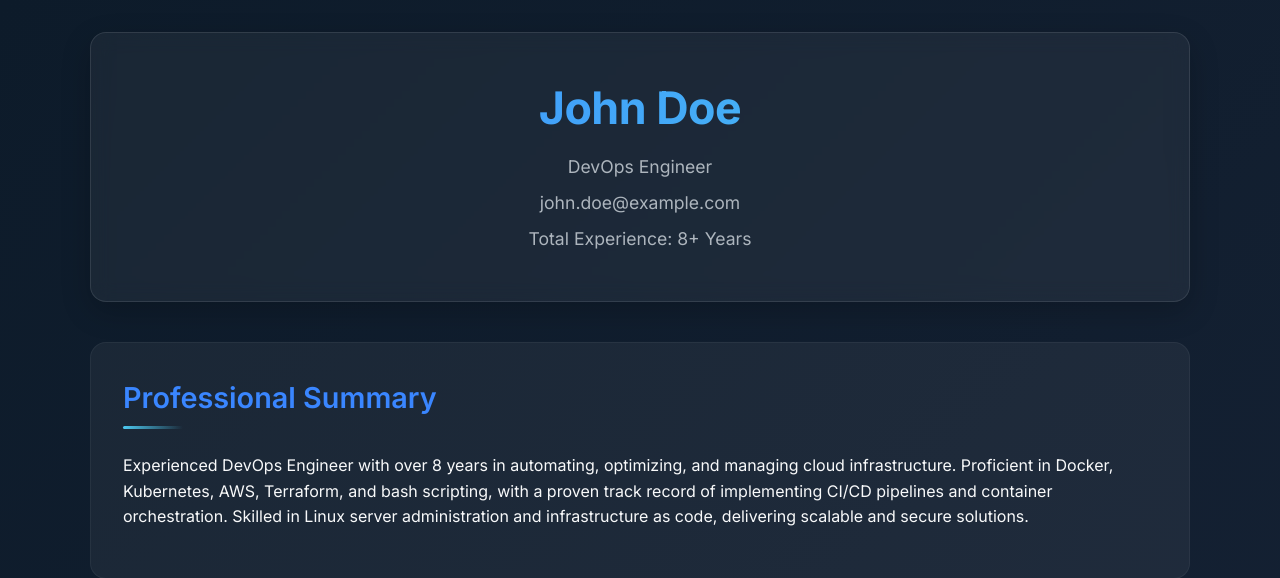
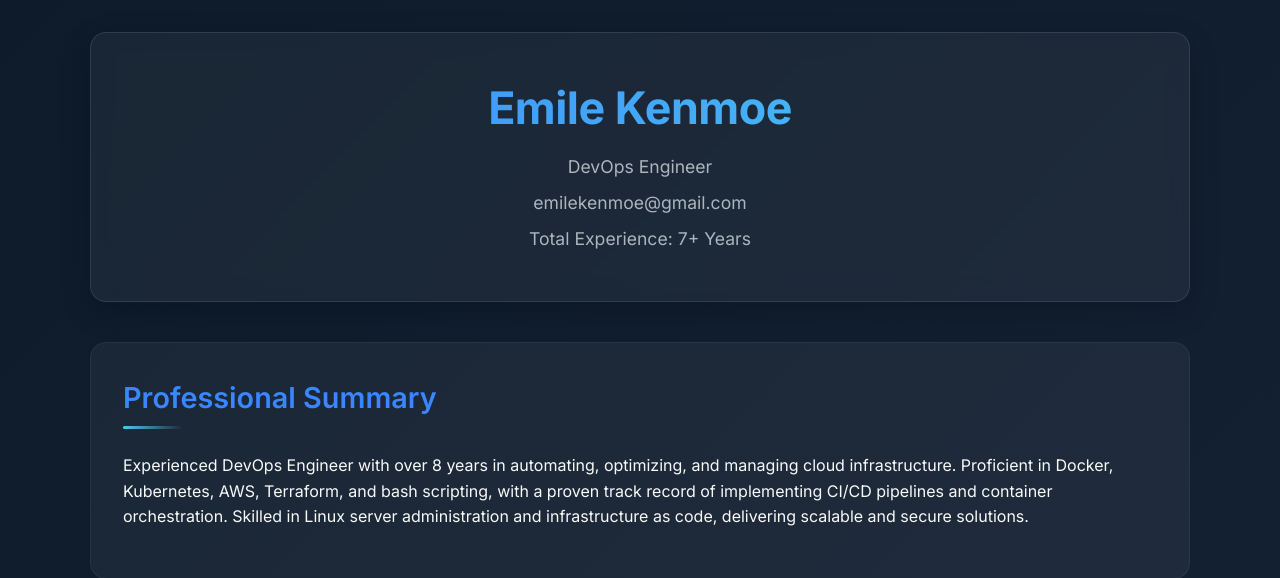
Before and after one commit to ekenmoe/my-resume, a Flask app: page / in a window 1280 px wide. Shown: the top 578 px of the page. Run offline with Flask 3, Linux system fonts and the light colour scheme.

Commit message:
modif resume

```diff
--- a/templates/index.html
+++ b/templates/index.html
@@ -271,10 +271,10 @@
 <body>
     <div class="container">
         <header class="header">
-            <h1>John Doe</h1>
+            <h1>Emile Kenmoe</h1>
             <p>DevOps Engineer</p>
-            <p>john.doe@example.com</p>
-            <p>Total Experience: 8+ Years</p>
+            <p>emilekenmoe@gmail.com</p>
+            <p>Total Experience: 7+ Years</p>
         </header>
 
         <section class="section summary">
```
